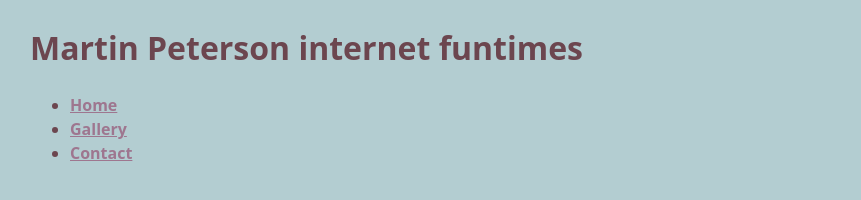
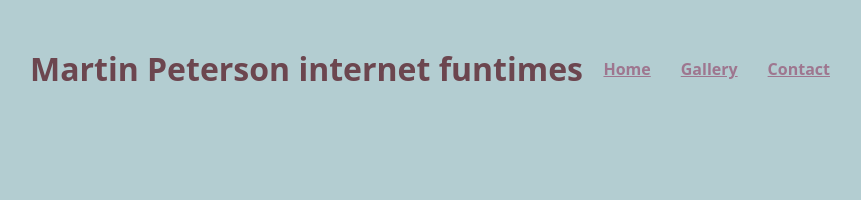
Before and after one commit to martin-peterson-git/drinkthepaint_web, a plain HTML site: page index.html in a window 1280 px wide. Shown: the whole page, without its empty margins (210-1071 px from the left). Drawn offline with Linux system fonts and the light colour scheme.

Commit message:
La till flexbox på headern med regler för menyn

```diff
--- a/style.css
+++ b/style.css
@@ -20,3 +20,21 @@ a:hover {
   color: #6c464f;
   text-decoration: none;
 }
+
+header {
+  display: flex;
+  flex-direction: row;
+  justify-content: space-between;
+  align-items: center;
+}
+
+nav ul {
+  display: flex;
+  gap: 30px;
+  padding: 0;
+  flex-wrap: wrap;
+}
+
+nav li {
+  display: block;
+}
```
